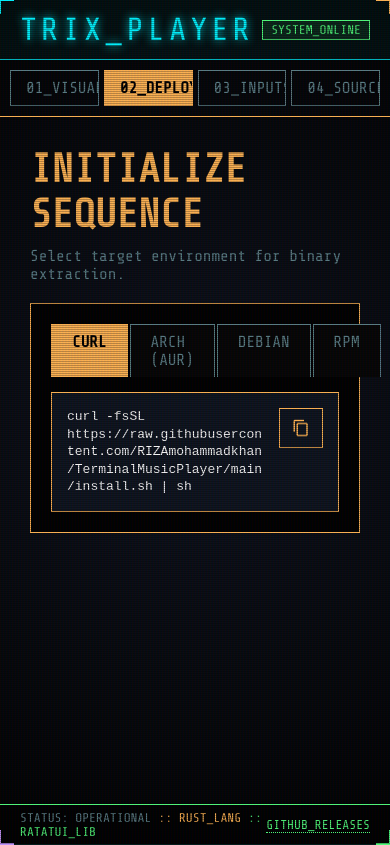
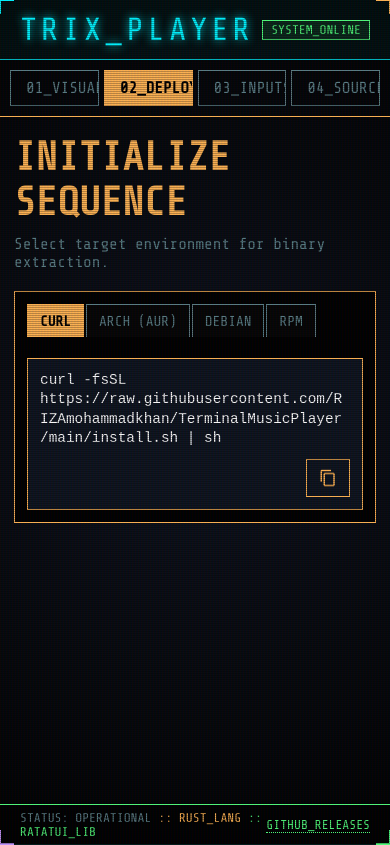
Before and after one commit to RIZAmohammadkhan/TerminalMusicPlayer, a plain HTML site: page index.html in a window 390 px wide. Both pictures are taken after a click on the button "02_DEPLOY". Drawn offline with nearby package versions, Linux system fonts and the light colour scheme.

Commit message:
chore: update trix-player version to 0.2.1 and enhance UI styling

```diff
--- a/index.html
+++ b/index.html
@@ -434,6 +434,35 @@
             .hero-layout { display: block; }
             .screenshot-container { height: 250px; margin-bottom: 20px; }
             footer { grid-row: 4; }
+
+            /* Deploy / Install section mobile fit */
+            .content-section { padding: 18px 14px; }
+            .install-box { padding: 12px; }
+            .install-tabs {
+                overflow-x: auto;
+                flex-wrap: nowrap;
+                -webkit-overflow-scrolling: touch;
+                padding-bottom: 6px;
+            }
+            .tab {
+                flex: 0 0 auto;
+                white-space: nowrap;
+                padding: 8px 12px;
+                font-size: 0.9rem;
+            }
+            .cmd-display {
+                flex-direction: column;
+                align-items: stretch;
+                gap: 10px;
+                padding: 12px;
+            }
+            .cmd-display code { font-size: 0.9rem; }
+            .cmd-note { font-size: 0.8rem; }
+            .copy-btn {
+                align-self: flex-end;
+                width: 44px;
+                height: 38px;
+            }
         }
     </style>
 </head>
```
Also changed, not shown: 3 other files.
